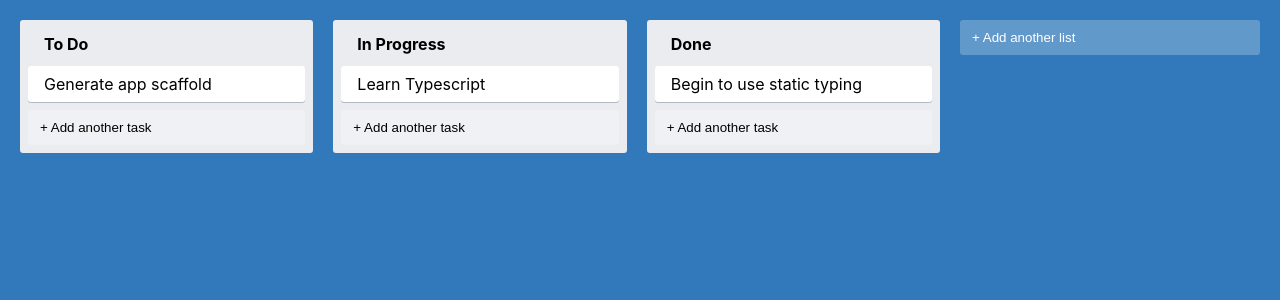
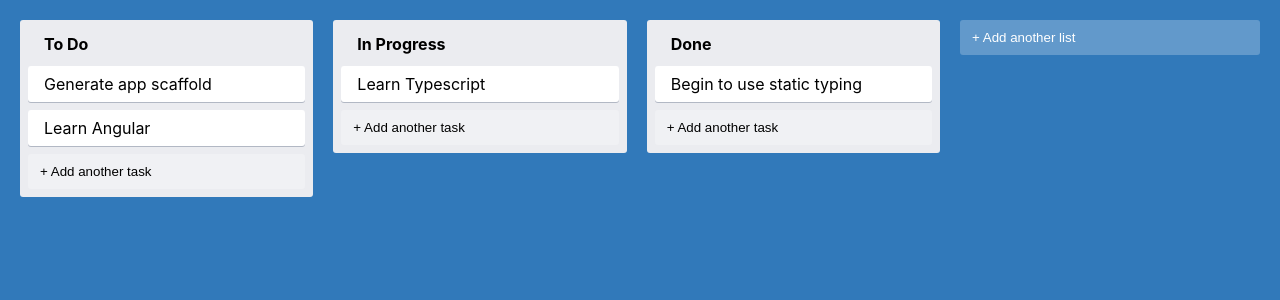
Before and after one commit to hoangngk/rd-react, a React (Create React App) app in the folder trello-clone/: page / in a window 1280 px wide. Shown: the top 300 px of the page. Built offline with nearby package versions, Linux system fonts and the light colour scheme.

Commit message:
Move card

```diff
--- a/trello-clone/src/AppStateContext.tsx
+++ b/trello-clone/src/AppStateContext.tsx
@@ -9,7 +9,10 @@ const appData: AppState = {
     {
       id: '0',
       text: 'To Do',
-      tasks: [{ id: 'c0', text: 'Generate app scaffold' }],
+      tasks: [
+        { id: 'c0', text: 'Generate app scaffold' },
+        { id: 'c1', text: 'Learn Angular' },
+      ],
     },
     {
       id: '1',
@@ -54,7 +57,7 @@ type Action =
   | { type: 'ADD_TASK'; payload: { text: string; laneId: string } }
   | { type: 'MOVE_LIST'; payload: { dragIndex: number; hoverIndex: number } }
   | {
-      type: 'MOVE_CARD'
+      type: 'MOVE_TASK'
       payload: {
         dragIndex: number
         hoverIndex: number
@@ -88,12 +91,22 @@ const appStateReducer = (state: AppState, action: Action) => {
       return { ...state }
     }
 
-    case 'MOVE_CARD': {
+    case 'MOVE_TASK': {
       const { dragIndex, hoverIndex, sourceColumn, targetColumn } = action.payload
+      console.log('source column id ', sourceColumn)
+      console.log('target column id ', targetColumn)
+
       const sourceLaneIndex = findItemIndexById(state.lists, sourceColumn)
       const targetLaneIndex = findItemIndexById(state.lists, targetColumn)
+
+      console.log('source land index ', sourceLaneIndex)
+      console.log('target land index ', targetLaneIndex)
+
       const item = state.lists[sourceLaneIndex].tasks.splice(dragIndex, 1)[0]
+
+      console.log('item ', item)
       state.lists[targetLaneIndex].tasks.splice(hoverIndex, 0, item)
+
       return { ...state }
     }
 
--- a/trello-clone/src/Card.tsx
+++ b/trello-clone/src/Card.tsx
@@ -1,7 +1,7 @@
 import React, { useRef } from 'react'
 import { useDrop } from 'react-dnd'
 import { useAppState } from './AppStateContext'
-import { CardDragItem, DragItem } from './DragItem'
+import { CardDragItem } from './DragItem'
 import { CardContainer } from './styles'
 import { useItemDrag } from './useItemDrag'
 import { isHidden } from './utils/isHidden'
@@ -32,7 +32,7 @@ export const Card = ({ text, id, index, columnId, isPreview }: CardProps) => {
       const sourceColumn = item.columnId
 
       dispatch({
-        type: 'MOVE_CARD',
+        type: 'MOVE_TASK',
         payload: { dragIndex, hoverIndex, sourceColumn, targetColumn },
       })
       item.index = hoverIndex
--- a/trello-clone/src/Column.tsx
+++ b/trello-clone/src/Column.tsx
@@ -21,8 +21,9 @@ export const Column = ({ id, text, index, isPreview }: IColumnProps) => {
   const { drag } = useItemDrag({ type: 'COLUMN', id, text, index })
 
   const [, drop] = useDrop({
-    accept: 'COLUMN',
+    accept: ['COLUMN', 'CARD'],
     hover: (item: DragItem) => {
+      if (item.type === 'COLUMN') {
         const dragIndex = item.index
         const hoverIndex = index
 
@@ -32,6 +33,21 @@ export const Column = ({ id, text, index, isPreview }: IColumnProps) => {
 
         dispatch({ type: 'MOVE_LIST', payload: { dragIndex, hoverIndex } })
         item.index = hoverIndex
+      } else {
+        const dragIndex = item.index
+        const hoverIndex = 0
+        const sourceColumn = item.columnId
+        const targetColumn = id
+        if (sourceColumn === targetColumn) {
+          return
+        }
+        dispatch({
+          type: 'MOVE_TASK',
+          payload: { dragIndex, hoverIndex, sourceColumn, targetColumn },
+        })
+        item.index = hoverIndex
+        item.columnId = targetColumn
+      }
     },
   })
   drag(drop(ref))
@@ -43,12 +59,12 @@ export const Column = ({ id, text, index, isPreview }: IColumnProps) => {
       isHidden={isHidden(isPreview, state.draggedItem, 'COLUMN', id)}
     >
       <ColumnTitle>{text}</ColumnTitle>
-      {state.lists[index].tasks.map((task, index) => (
+      {state.lists[index].tasks.map((task, i) => (
         <Card
           text={task.text}
           key={task.id}
           id={task.id}
-          index={index}
+          index={i}
           columnId={state.lists[index].id}
         ></Card>
       ))}
```
Lines whose indentation alone changed are shown as unchanged.
